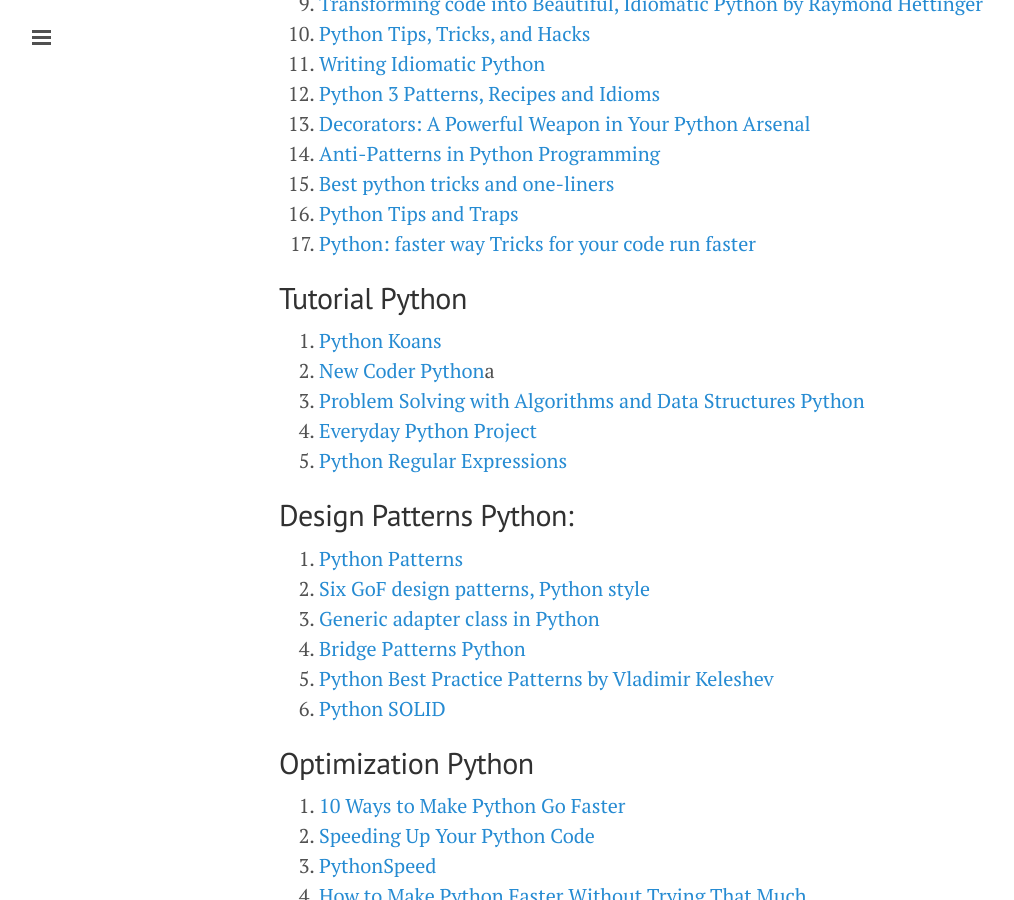
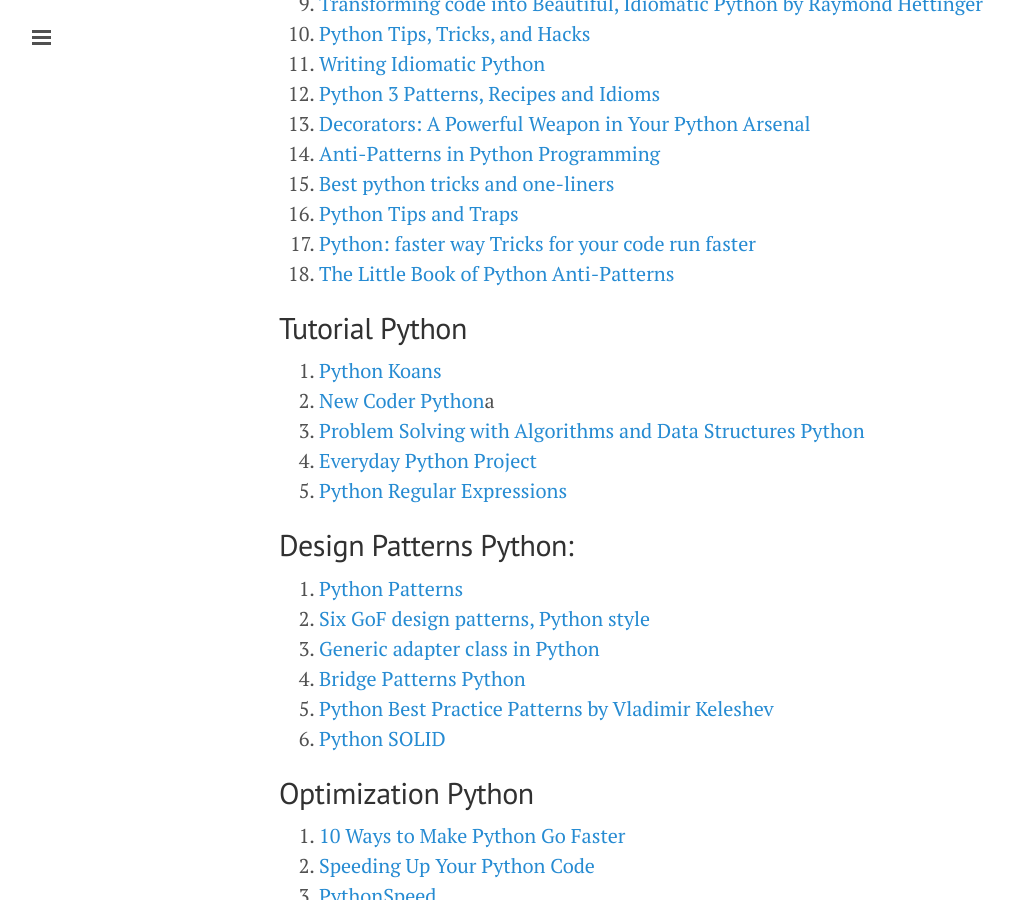
Before and after one commit to ibotdotout/ibotdotout.github.io, a Jekyll site: the page built from _posts/2014-06-08-python.md, in a window 1280 px wide and 900 px high, scrolled down 3815 px. Shown: the whole window, without its empty margins (1-1015 px from the left). Built offline with Jekyll 4.4.1, drawn with Linux system fonts in a browser that asks for light colours; Markdown is read by kramdown in place of the engine named in the settings.

Commit message:
add The Little Book of Python Anti-Patterns

```diff
--- a/_posts/2014-06-08-python.md
+++ b/_posts/2014-06-08-python.md
@@ -159,6 +159,7 @@ $ autopep8 --in-place --aggressive --aggressive <filename>
 15. [Best python tricks and one-liners](http://www.reddit.com/r/Python/comments/2e5wb7/best_python_tricks_and_oneliners/)
 16. [Python Tips and Traps](https://www.airpair.com/python/posts/python-tips-and-traps)
 17. [Python: faster way Tricks for your code run faster](http://zokis.github.io/Python--Faster-Way/)
+18. [The Little Book of Python Anti-Patterns](http://docs.quantifiedcode.com/python-anti-patterns/index.html#)
 
 ## Tutorial Python
 1. [Python Koans](http://github.com/gregmalcolm/python_koans)
```
